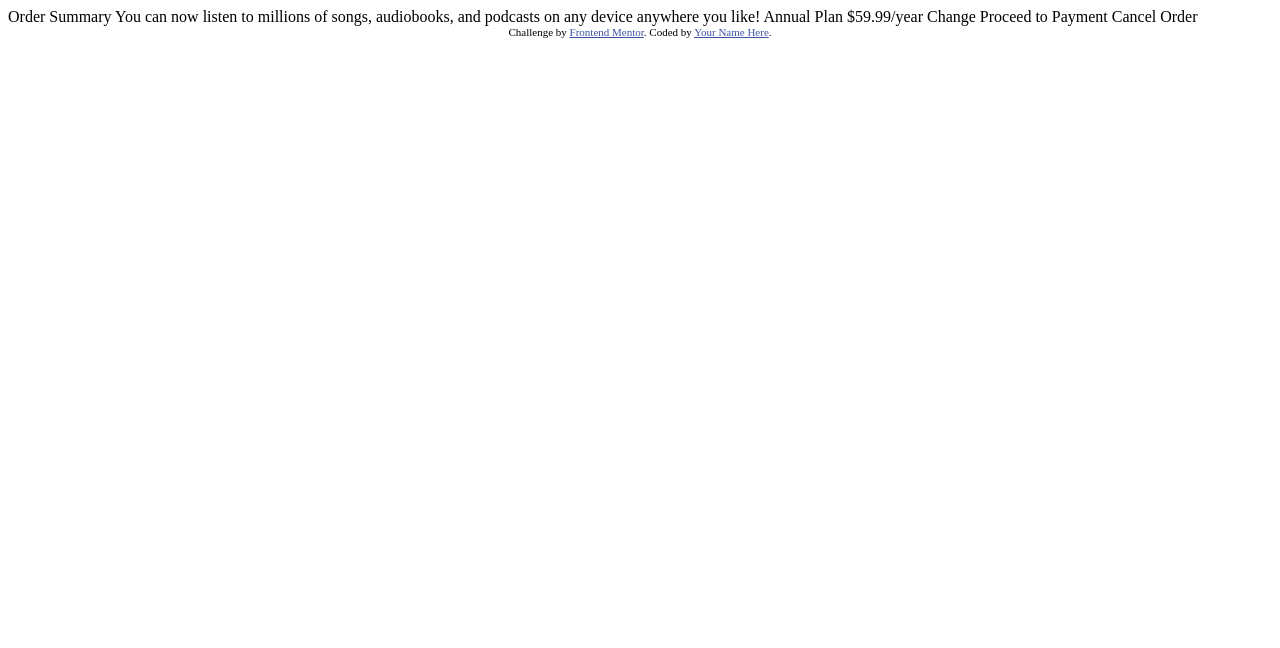
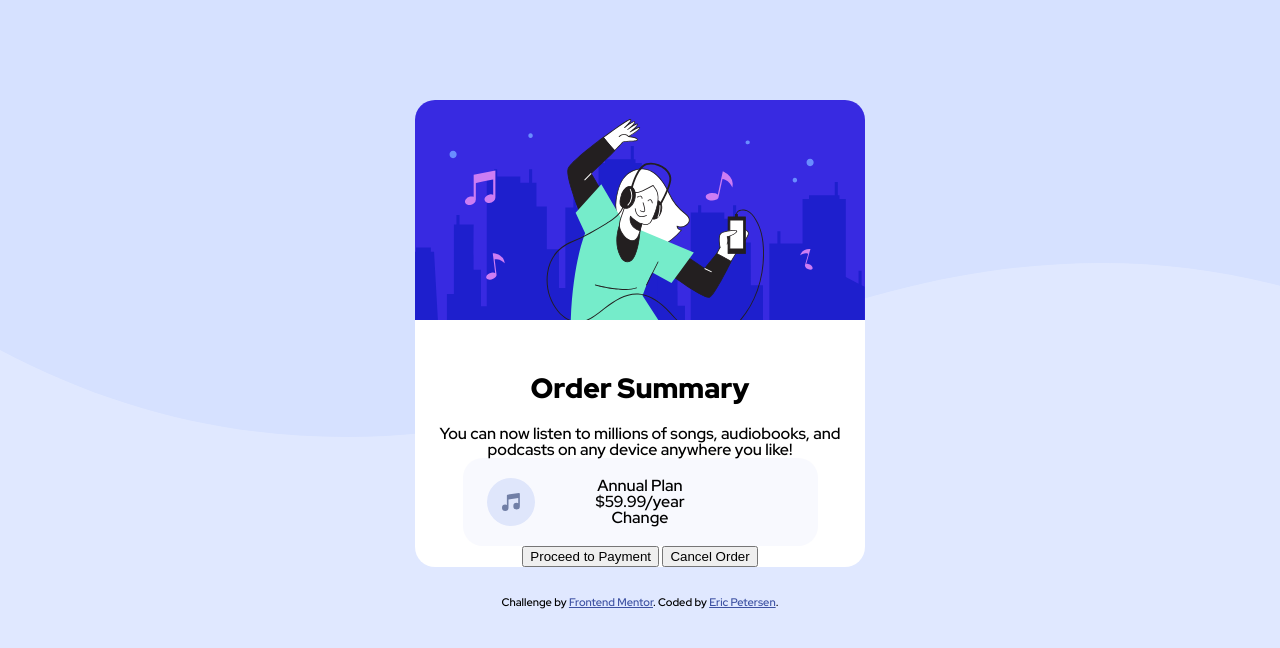
Before and after one commit to epmd/web-tutorials, a plain HTML site: page order-summary-component-main/index.html in a window 1280 px wide. Drawn offline with Linux system fonts and the light colour scheme.

Commit message:
adding in styles/fonts

```diff
--- /dev/null
+++ b/order-summary-component-main/css/main-styles.css
@@ -0,0 +1,88 @@
+/* http://meyerweb.com/eric/tools/css/reset/
+   v2.0 | 20110126
+   License: none (public domain)
+*/
+
+html, body, div, span, applet, object, iframe,
+h1, h2, h3, h4, h5, h6, p, blockquote, pre,
+a, abbr, acronym, address, big, cite, code,
+del, dfn, em, img, ins, kbd, q, s, samp,
+small, strike, strong, sub, sup, tt, var,
+b, u, i, center,
+dl, dt, dd, ol, ul, li,
+fieldset, form, label, legend,
+table, caption, tbody, tfoot, thead, tr, th, td,
+article, aside, canvas, details, embed,
+figure, figcaption, footer, header, hgroup,
+menu, nav, output, ruby, section, summary,
+time, mark, audio, video {
+	margin: 0;
+	padding: 0;
+	border: 0;
+	font-size: 100%;
+	font: inherit;
+	vertical-align: baseline;
+}
+/* HTML5 display-role reset for older browsers */
+article, aside, details, figcaption, figure,
+footer, header, hgroup, menu, nav, section {
+	display: block;
+}
+body {
+	line-height: 1;
+}
+ol, ul {
+	list-style: none;
+}
+blockquote, q {
+	quotes: none;
+}
+blockquote:before, blockquote:after,
+q:before, q:after {
+	content: '';
+	content: none;
+}
+table {
+	border-collapse: collapse;
+	border-spacing: 0;
+}
+
+/* STYLESHEET FOR ORDER SUMMARY*/
+@font-face {
+    font-family: 'Red_Hat_Display';
+    src: url(../fonts/Red_Hat_Display/RedHatDisplay-VariableFont_wght.ttf);
+}
+@font-face {
+    font-family: 'Red_Hat_Display_Italic';
+    src: url(../fonts/Red_Hat_Display/RedHatDisplay-Italic-VariableFont_wght.ttf);
+}
+body {
+    font-family: 'Red_Hat_Display', 'Times New Roman', Times, serif;
+    font-weight: 500;
+    font-size: 16px;
+    background: url('../images/pattern-background-desktop.svg') top left no-repeat #e0e8ff;
+    margin-top: 100px;
+    text-align: center;
+}
+a, button {
+    cursor: pointer;
+}
+.content-wrapper {
+    width: 450px;
+    background: url('../images/illustration-hero.svg') top left no-repeat #FFF;
+    border-radius: 20px;
+    margin: 0 auto 30px;
+    padding-top: 220px;
+}
+h1 {
+    font-weight: 900;
+    font-size: 1.75em;
+    padding: 54px 0 24px 0;
+}
+.cost-wrapper {
+    margin: 0 auto;
+    width: 70%;
+    background: url('../images/icon-music.svg') 24px 20px no-repeat #f8f9fe;
+    border-radius: 20px;
+    padding: 20px;
+}
--- a/order-summary-component-main/index.html
+++ b/order-summary-component-main/index.html
@@ -5,6 +5,7 @@
   <meta name="viewport" content="width=device-width, initial-scale=1.0"> <!-- displays site properly based on user's device -->
 
   <link rel="icon" type="image/png" sizes="32x32" href="./images/favicon-32x32.png">
+  <link rel="stylesheet" type="text/css" href="./css/main-styles.css" >
 
   <title>Frontend Mentor | Order summary card</title>
 
@@ -15,23 +16,23 @@
   </style>
 </head>
 <body>
+<div class="content-wrapper">
+  <h1>Order Summary</h1>
 
-  Order Summary
+  <p class="">You can now listen to millions of songs, audiobooks, and podcasts on any
+  device anywhere you like!</p>
+  <div class="cost-wrapper">
+  <p class="">Annual Plan</p>
+  <p class="">$59.99/year</p>
+  <p class="">Change</p>
+  </div>
 
-  You can now listen to millions of songs, audiobooks, and podcasts on any
-  device anywhere you like!
-
-  Annual Plan
-  $59.99/year
-
-  Change
-
-  Proceed to Payment
-  Cancel Order
-
+  <button class="">Proceed to Payment</button>
+  <button class="">Cancel Order</button>
+</div>
   <div class="attribution">
     Challenge by <a href="https://www.frontendmentor.io?ref=challenge" target="_blank">Frontend Mentor</a>.
-    Coded by <a href="#">Your Name Here</a>.
+    Coded by <a href="#">Eric Petersen</a>.
   </div>
 </body>
 </html>
```
Also changed, not shown: order-summary-component-main/fonts/Red_Hat_Display/OFL.txt (added), order-summary-component-main/fonts/Red_Hat_Display/README.txt (added), order-summary-component-main/fonts/Red_Hat_Display/RedHatDisplay-Italic-VariableFont_wght.ttf (added), order-summary-component-main/fonts/Red_Hat_Display/RedHatDisplay-VariableFont_wght.ttf (added), order-summary-component-main/fonts/Red_Hat_Display/static/RedHatDisplay-Black.ttf (added), order-summary-component-main/fonts/Red_Hat_Display/static/RedHatDisplay-BlackItalic.ttf (added), order-summary-component-main/fonts/Red_Hat_Display/static/RedHatDisplay-Bold.ttf (added), order-summary-component-main/fonts/Red_Hat_Display/static/RedHatDisplay-BoldItalic.ttf (added), order-summary-component-main/fonts/Red_Hat_Display/static/RedHatDisplay-ExtraBold.ttf (added), order-summary-component-main/fonts/Red_Hat_Display/static/RedHatDisplay-ExtraBoldItalic.ttf (added), order-summary-component-main/fonts/Red_Hat_Display/static/RedHatDisplay-Italic.ttf (added), order-summary-component-main/fonts/Red_Hat_Display/static/RedHatDisplay-Light.ttf (added), order-summary-component-main/fonts/Red_Hat_Display/static/RedHatDisplay-LightItalic.ttf (added), order-summary-component-main/fonts/Red_Hat_Display/static/RedHatDisplay-Medium.ttf (added), 4 more files.
